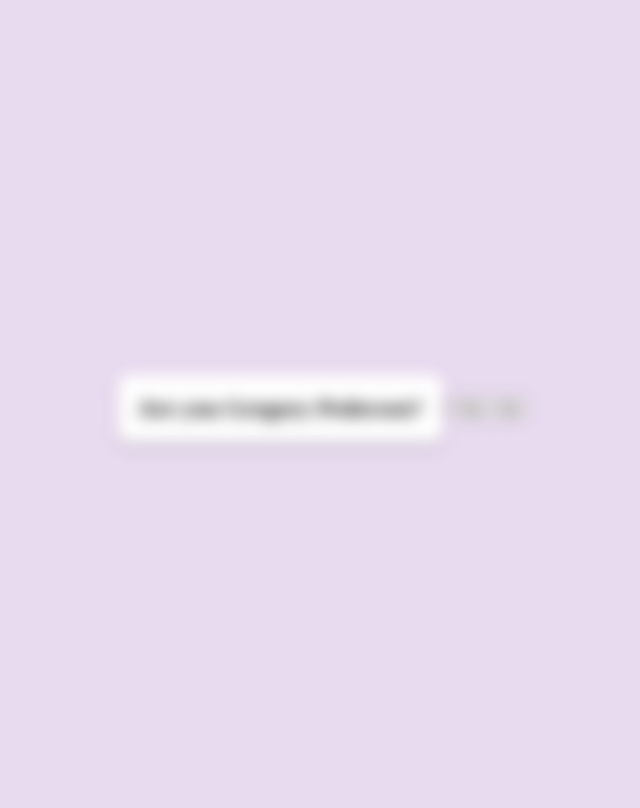
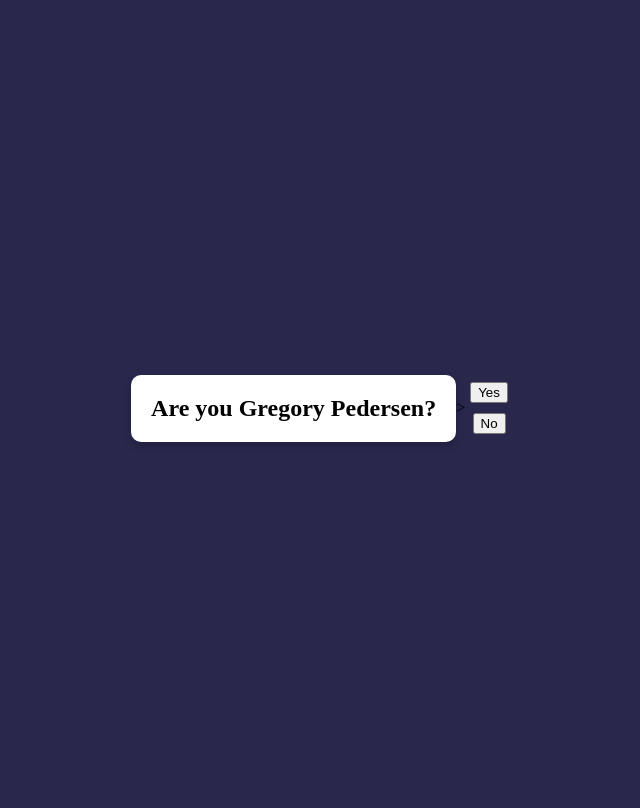
Before and after one commit to gregpedersen99/myWebsite, a Flask app: page / in a window 1280 px wide. Shown: the whole page, without its empty margins (318-958 px from the left). Run offline with Flask 3, Linux system fonts and the light colour scheme.

Commit message:
big commit

```diff
--- a/flaskProject/templates/login.html
+++ b/flaskProject/templates/login.html
@@ -16,11 +16,10 @@
             display: flex;
             justify-content: center;
             align-items: center;
-            background-color: #E8DAEF;
+            background-color: #29274C;
             background-size: cover;
             background-position: center;
             background-repeat: no-repeat;
-            filter: blur(8px);
         }
 
         h1 {
@@ -36,6 +35,14 @@
 
 
         }
+        form{
+            display: flex;
+            flex-direction: column;
+            align-items: center;
+        }
+        button {
+            margin: 5px;
+        }
     </style>
 </head>
 <body>
```
Also changed, not shown: flaskProject/main.py (+7 -0 lines).
